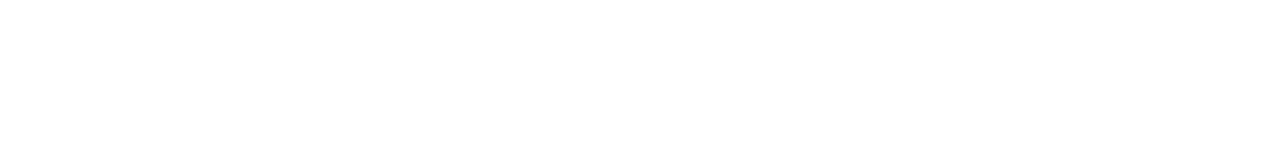
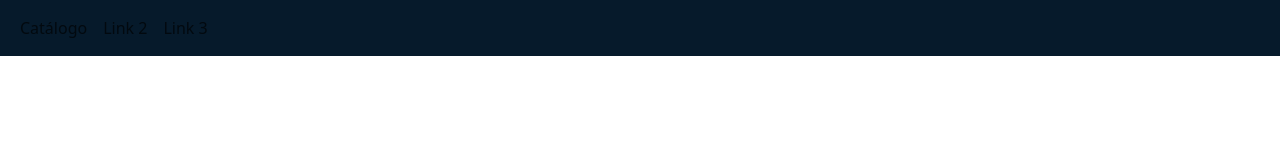
Before and after one commit to Copperhead3/Full_Components_front-end, a plain HTML site: page index.html in a window 1280 px wide. Drawn offline with nearby package versions, Linux system fonts and the light colour scheme.

Commit message:
css y bootstrap

```diff
--- /dev/null
+++ b/css/estilos.css
@@ -0,0 +1,10 @@
+body{
+    background-color: rgb(255, 255, 255);
+}
+.navcolor{
+    background-color: #061A2B;
+}
+
+.navcolor .nav-link:hover{
+    color: #F4F7FA !important;
+}
--- a/index.html
+++ b/index.html
@@ -4,8 +4,29 @@
     <meta charset="UTF-8">
     <meta name="viewport" content="width=device-width, initial-scale=1.0">
     <title>Página Principal</title>
+
+    <link href="https://cdn.jsdelivr.net/npm/bootstrap@5.3.8/dist/css/bootstrap.min.css" rel="stylesheet">
+    <link href="css/estilos.css" rel="stylesheet">
 </head>
 <body>
+    <!-- NAV BAR-->
+    <nav class="navbar navbar-expand-sm navcolor">
 
+  <div class="container-fluid">
+    <!-- Links -->
+    <ul class="navbar-nav">
+      <li class="nav-item">
+        <a class="nav-link" href="catalogo.html">Catálogo</a>
+      </li>
+      <li class="nav-item">
+        <a class="nav-link" href="#">Link 2</a>
+      </li>
+      <li class="nav-item">
+        <a class="nav-link" href="#">Link 3</a>
+      </li>
+    </ul>
+  </div>
+
+</nav>
 </body>
 </html>
```
Also changed, not shown: catálogo.html (added, +12 -0 lines).
